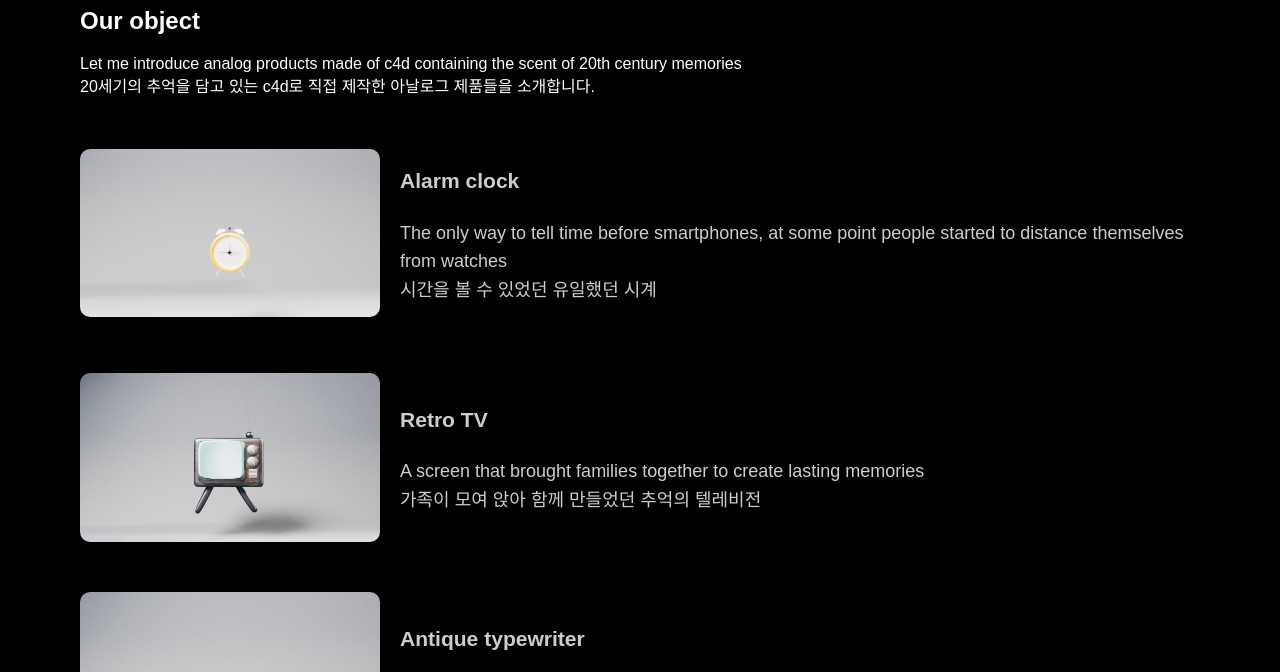
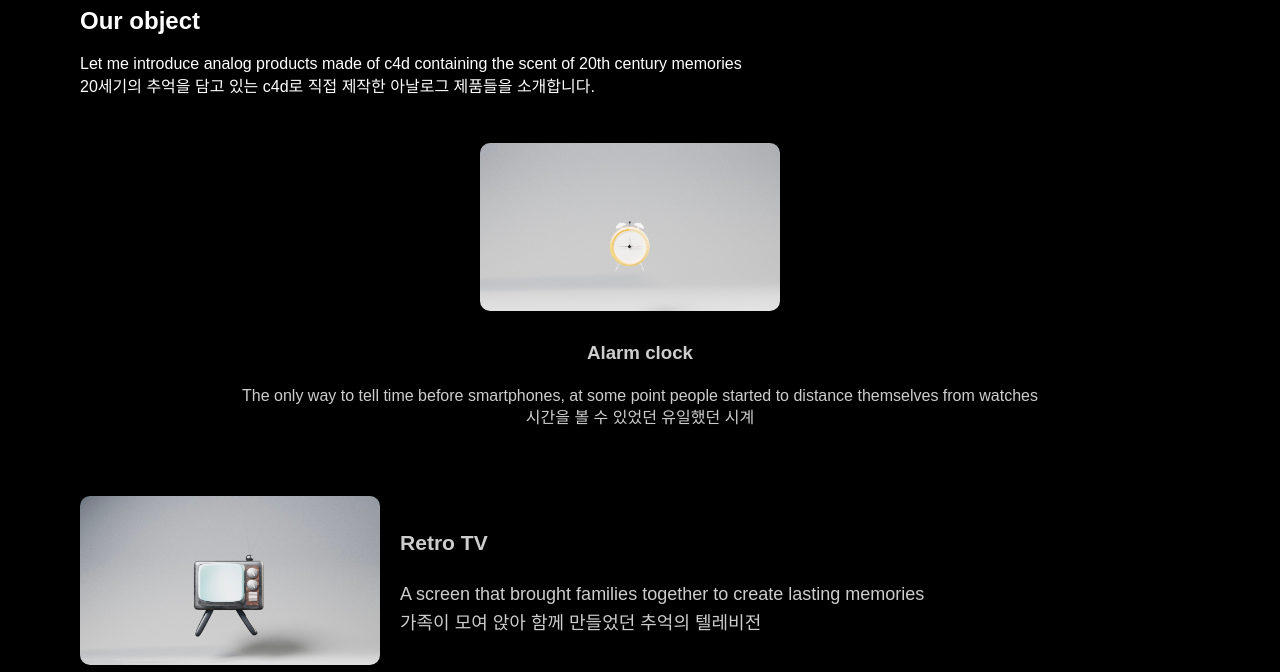
Before and after one commit to eunjin-Bae/analogsound, a website built with webpack: page services.html in a window 1280 px wide. Shown: the part 93-765 px from the top of the page. Built offline with nearby package versions, Linux system fonts and the light colour scheme.

Commit message:
Update services.html

```diff
--- a/services.html
+++ b/services.html
@@ -83,9 +83,9 @@
              20세기의 추억을 담고 있는 c4d로 직접 제작한 아날로그 제품들을 소개합니다. </p>
     </div>
         <!-- 1번째 서비스 -->
-        <div class="service-item">
-            <img src="images2/1.jpg" alt="Service 1">
-            <div class="service-text">
+    <div class="service-item" style="display: flex; flex-direction: column; align-items: center; text-align: center; margin-bottom: 20px;">
+    <img src="images2/1.jpg" alt="Service 1" style="width: 100%; max-width: 300px; height: auto; margin-bottom: 10px;">
+    <div class="service-text" style="font-size: 16px; line-height: 1.4;">
                 <h3>Alarm clock</h3>
                 <p> The only way to tell time before smartphones, at some point people started to distance themselves from watches<br>
                     시간을 볼 수 있었던 유일했던 시계
```
